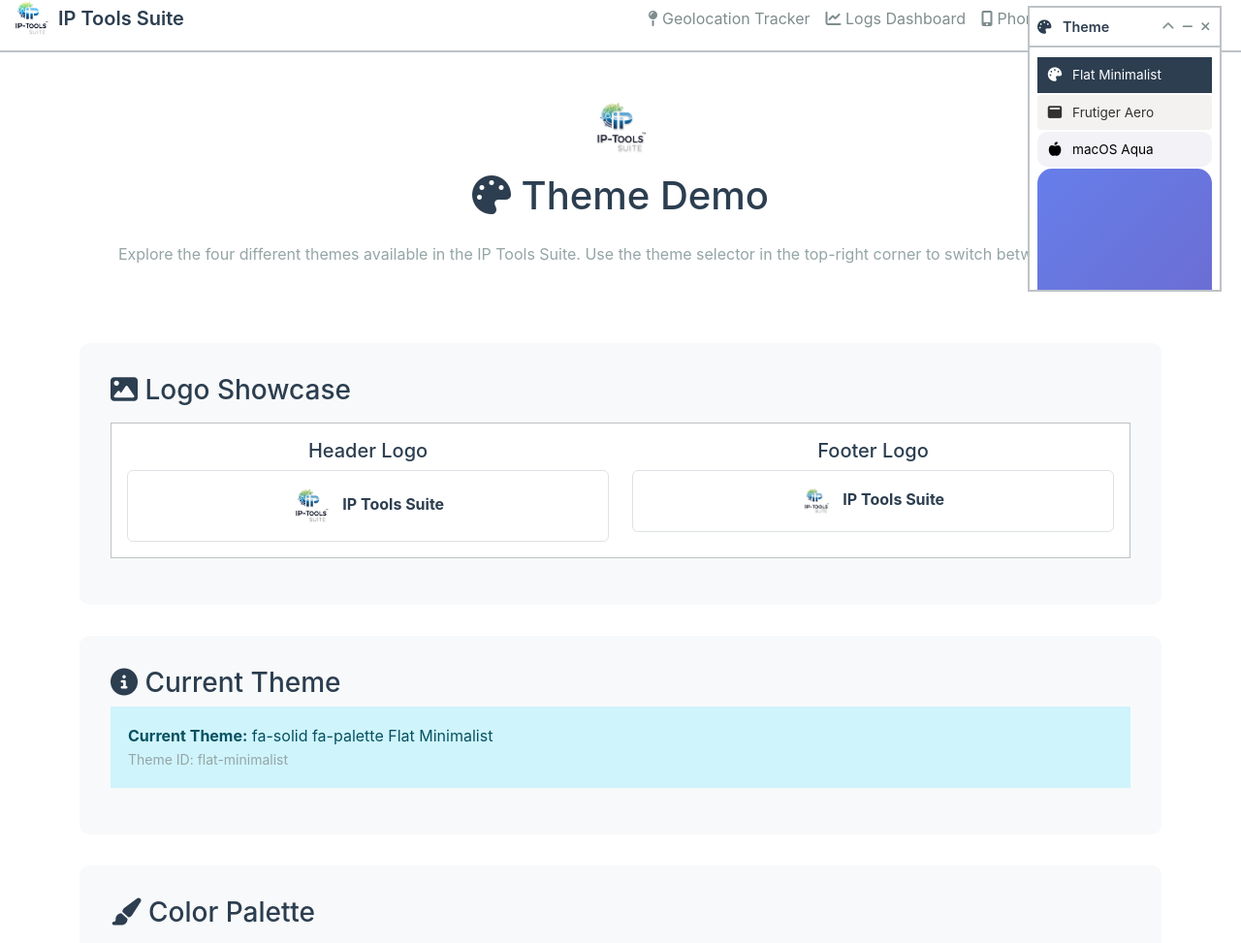
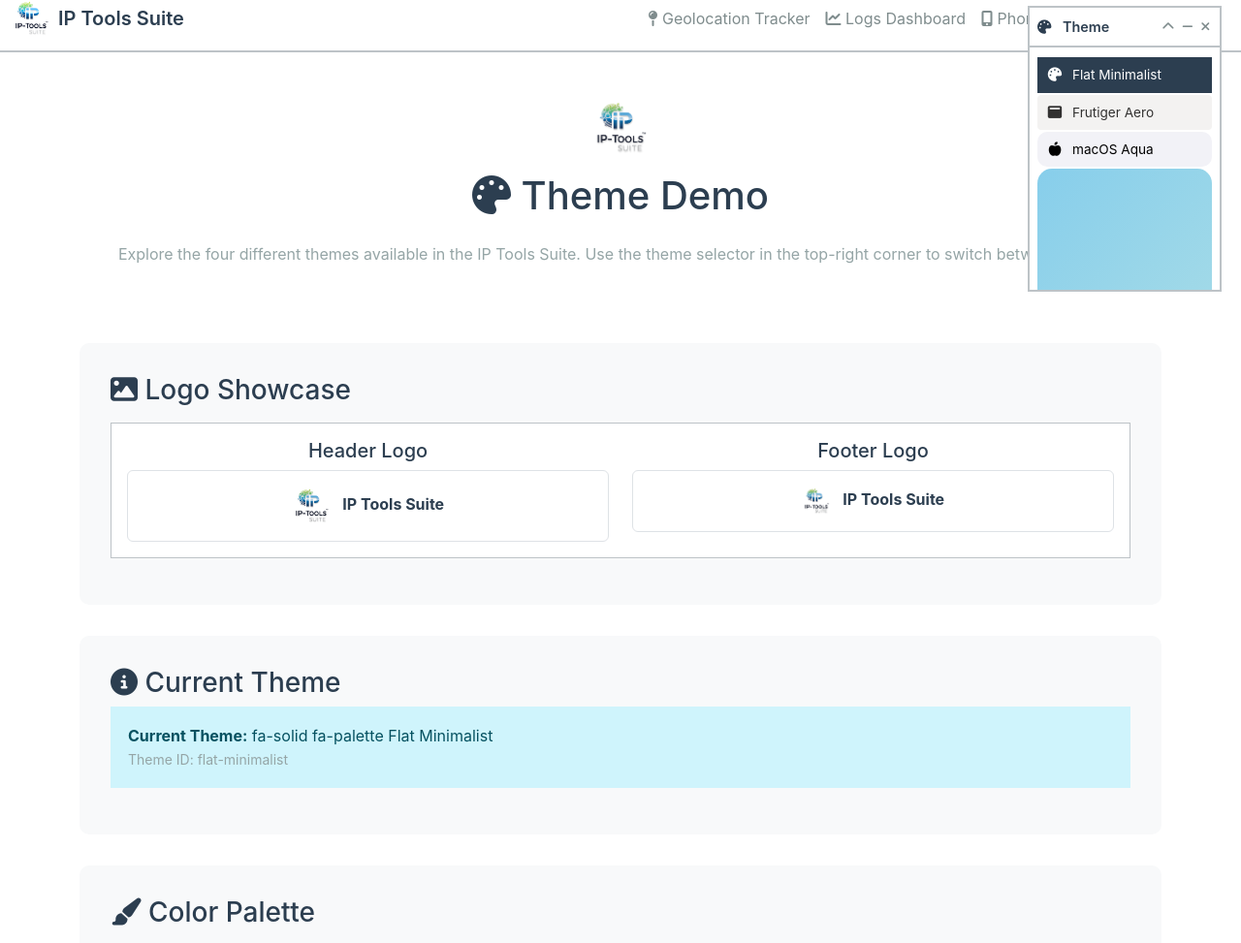
Before and after one commit to samuelbuenofran/ip-tools, a PHP site: page /theme-demo.php in a window 1280 px wide. Shown: the part 14-987 px from the top of the page at 97% size. Run offline with PHP 8.4, Linux system fonts and the light colour scheme.

Commit message:
Update liquid glass theme colors and animations for improved visual consistency; adjust background gradient and text colors in themes.css and theme-switcher.js.

```diff
--- a/assets/theme-switcher.js
+++ b/assets/theme-switcher.js
@@ -377,8 +377,8 @@ document.addEventListener('DOMContentLoaded', function() {
          }
 
          @keyframes liquidGlow {
-            0%, 100% { box-shadow: 0 0 5px rgba(0, 212, 255, 0.3); }
-            50% { box-shadow: 0 0 20px rgba(0, 212, 255, 0.6); }
+             0%, 100% { box-shadow: 0 0 5px rgba(135, 206, 235, 0.3); }
+             50% { box-shadow: 0 0 20px rgba(135, 206, 235, 0.6); }
          }
     `;
     document.head.appendChild(style);
--- a/assets/themes.css
+++ b/assets/themes.css
@@ -140,30 +140,30 @@
 /* ===== LIQUID GLASS THEME ===== */
 [data-theme="liquid-glass"] {
   --theme-name: 'liquid-glass';
-  --primary-color: #00d4ff;
-  --secondary-color: #a8a8a8;
-  --success-color: #00ff88;
-  --danger-color: #ff006e;
-  --warning-color: #ffbe0b;
-  --info-color: #8338ec;
-  --light-color: rgba(255, 255, 255, 0.1);
-  --dark-color: #1a1a1a;
+  --primary-color: #87ceeb;
+  --secondary-color: #b0c4de;
+  --success-color: #98fb98;
+  --danger-color: #ff6b6b;
+  --warning-color: #ffd93d;
+  --info-color: #74b9ff;
+  --light-color: rgba(255, 255, 255, 0.15);
+  --dark-color: #2c3e50;
 
-  --bg-primary: rgba(255, 255, 255, 0.05);
-  --bg-secondary: rgba(255, 255, 255, 0.1);
-  --bg-tertiary: rgba(255, 255, 255, 0.15);
+  --bg-primary: rgba(255, 255, 255, 0.08);
+  --bg-secondary: rgba(255, 255, 255, 0.12);
+  --bg-tertiary: rgba(255, 255, 255, 0.18);
 
   --text-primary: #ffffff;
-  --text-secondary: #cccccc;
-  --text-muted: #999999;
+  --text-secondary: #e8f4fd;
+  --text-muted: #b8d4e3;
 
-  --border-color: rgba(255, 255, 255, 0.2);
+  --border-color: rgba(255, 255, 255, 0.25);
   --border-radius: 15px;
   --border-width: 1px;
 
-  --shadow-sm: 0 4px 6px rgba(0, 0, 0, 0.1);
-  --shadow: 0 8px 32px rgba(0, 0, 0, 0.3);
-  --shadow-lg: 0 16px 64px rgba(0, 0, 0, 0.4);
+  --shadow-sm: 0 4px 6px rgba(0, 0, 0, 0.08);
+  --shadow: 0 8px 32px rgba(0, 0, 0, 0.2);
+  --shadow-lg: 0 16px 64px rgba(0, 0, 0, 0.3);
 
   --transition: all 0.4s cubic-bezier(0.4, 0, 0.2, 1);
 }
@@ -484,7 +484,7 @@ body {
 
 /* ===== SPECIAL EFFECTS ===== */
 [data-theme="liquid-glass"] {
-  background: linear-gradient(135deg, #667eea 0%, #764ba2 100%);
+  background: linear-gradient(135deg, #87ceeb 0%, #b0e0e6 50%, #e0f6ff 100%);
   min-height: 100vh;
 }
 
@@ -588,7 +588,7 @@ footer a:hover {
 }
 
 [data-theme="liquid-glass"] footer a {
-  color: #00d4ff !important;
+  color: #87ceeb !important;
   text-shadow: 0 1px 2px rgba(0, 0, 0, 0.3);
 }
 
```
Lines whose indentation alone changed are shown as unchanged.
